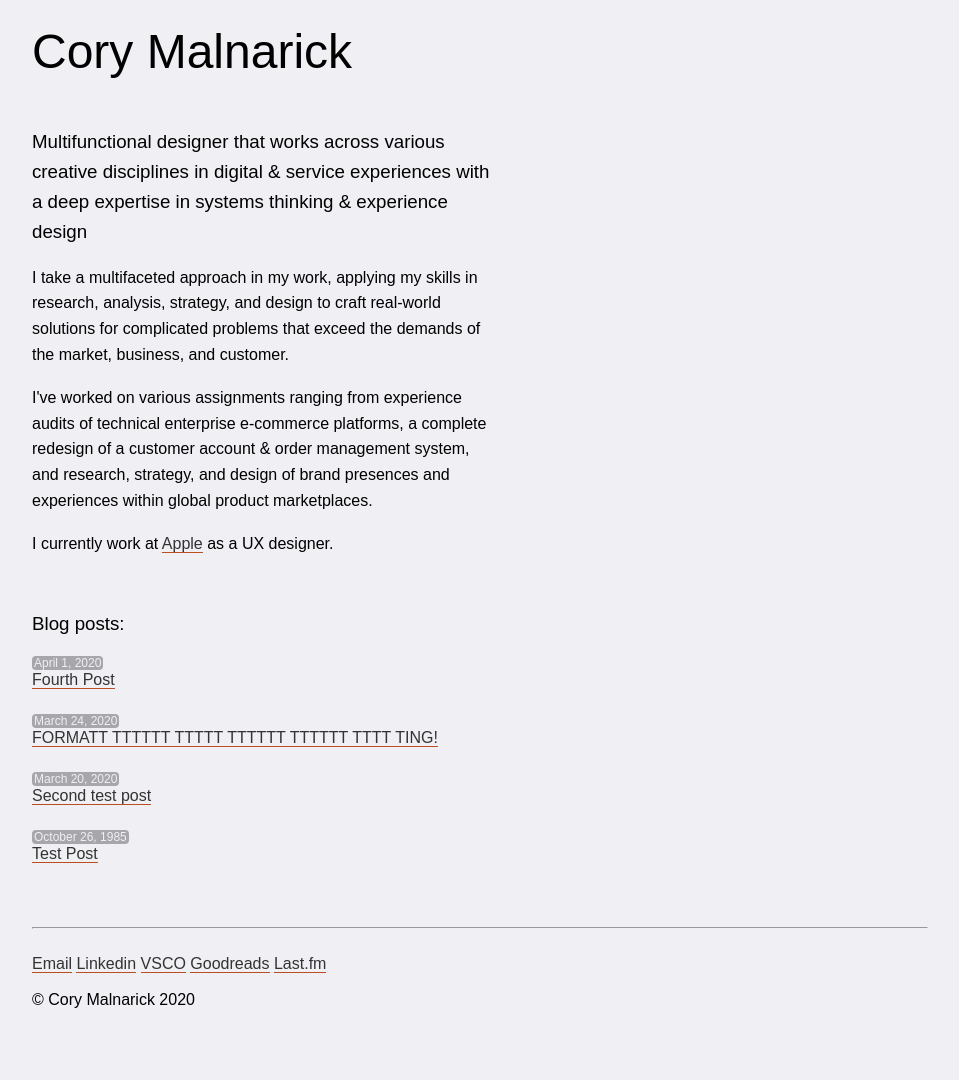
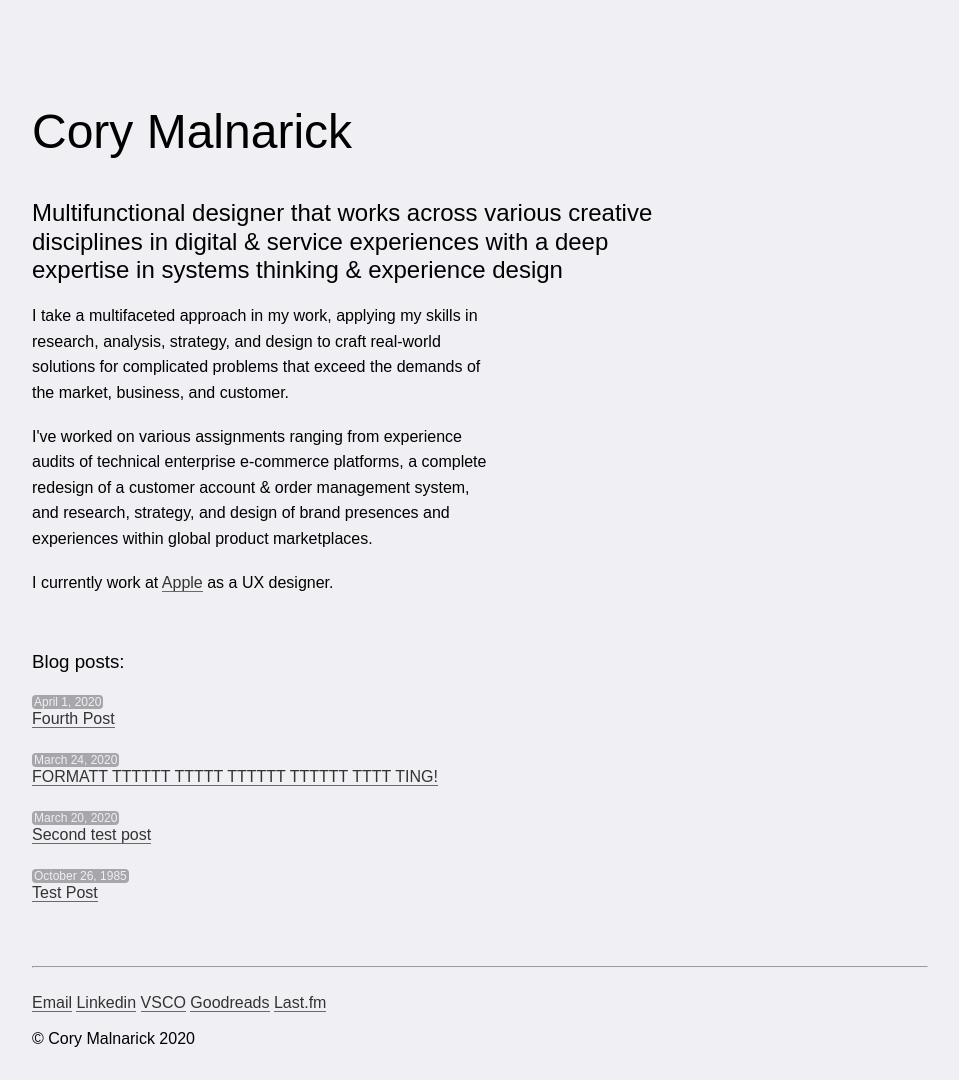
Before and after one commit to foundmonster/foundmonster.github.io, a Jekyll site: the page built from index.html, in a window 1280 px wide. Shown: the whole page, without its empty margins (160-1119 px from the left). Built offline with Jekyll 4.4.1, drawn with Linux system fonts in a browser that asks for light colours; some web fonts are replaced; before the commit the page ends 1041 px from its top, so only the background shows below that.

Commit message:
change home to h2

```diff
--- a/_sass/main.scss
+++ b/_sass/main.scss
@@ -26,12 +26,11 @@
 
 .homecard-title {
     font-size: 48px;
-
+    padding-top: 80px;
 }
 
 .homecard-body {
     width: 75%;
-    font-size: 30px;
     margin-block-end: 0px;
     line-height: 1.2;
 }
--- a/index.html
+++ b/index.html
@@ -3,8 +3,8 @@
 title: Cory Malnarick
 snippet: Multifunctional designer that works across various creative disciplines in digital & service experiences with a deep expertise in systems thinking & experience design
 ---
-<h3 class="homecard-title">{{ page.title }}</h3>
-<h3 class="p-home">Multifunctional designer that works across various creative disciplines in digital & service experiences with a deep expertise in systems thinking & experience design</h3><br>
+<h2 class="homecard-title">{{ page.title }}</h2>
+<h2 class="homecard-body">Multifunctional designer that works across various creative disciplines in digital & service experiences with a deep expertise in systems thinking & experience design</h2><br>
 <p class="p-home">I take a multifaceted approach in my work, applying my skills in research, analysis, strategy, and design to craft real-world solutions for complicated problems that exceed the demands of the market, business, and customer.</p><br>
 <p class="p-home">I've worked on various assignments ranging from experience audits of technical enterprise e-commerce platforms, a complete redesign of a customer account & order management system, and research, strategy, and design of brand presences and experiences within global product marketplaces.</p><br>
 <p class="p-home">I currently work at <a href="https://apple.com">Apple</a> as a UX designer.</p>
```
